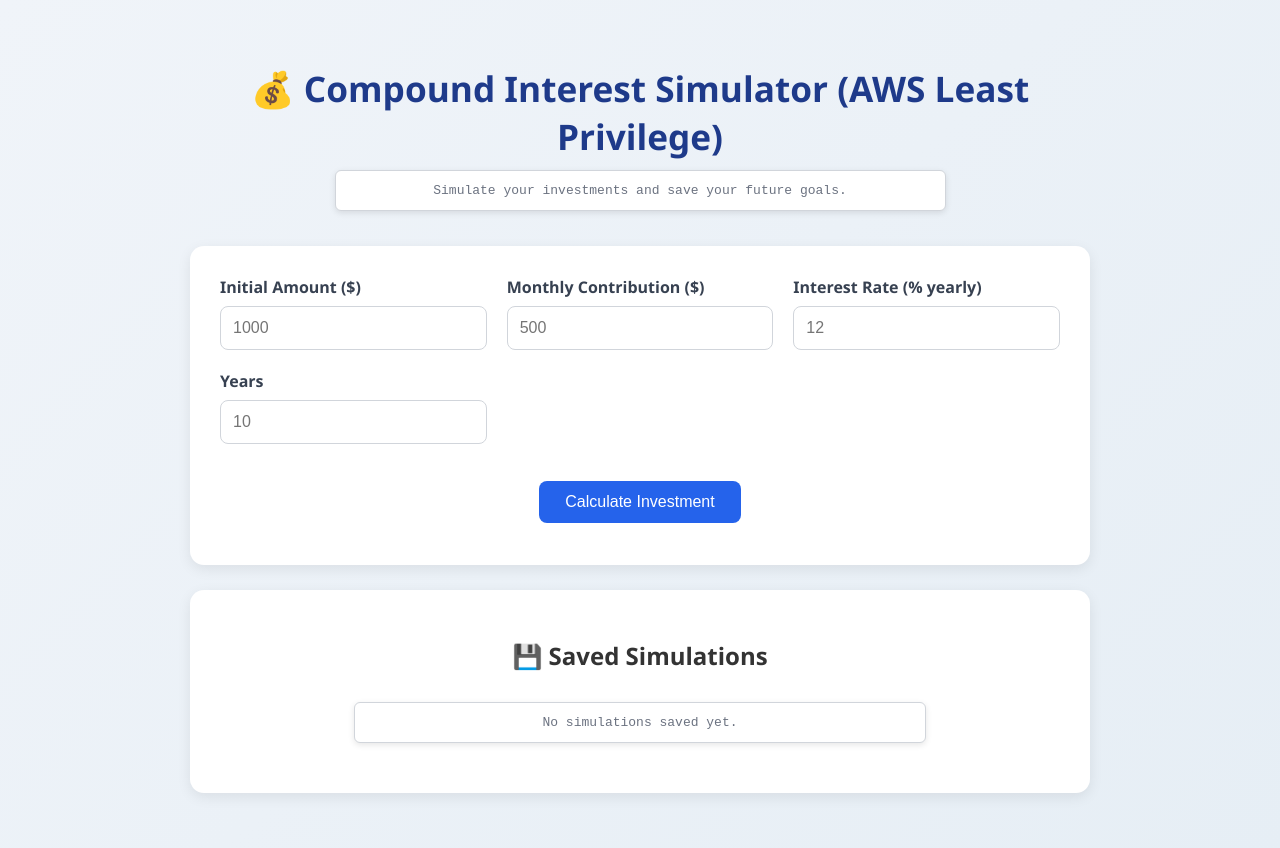
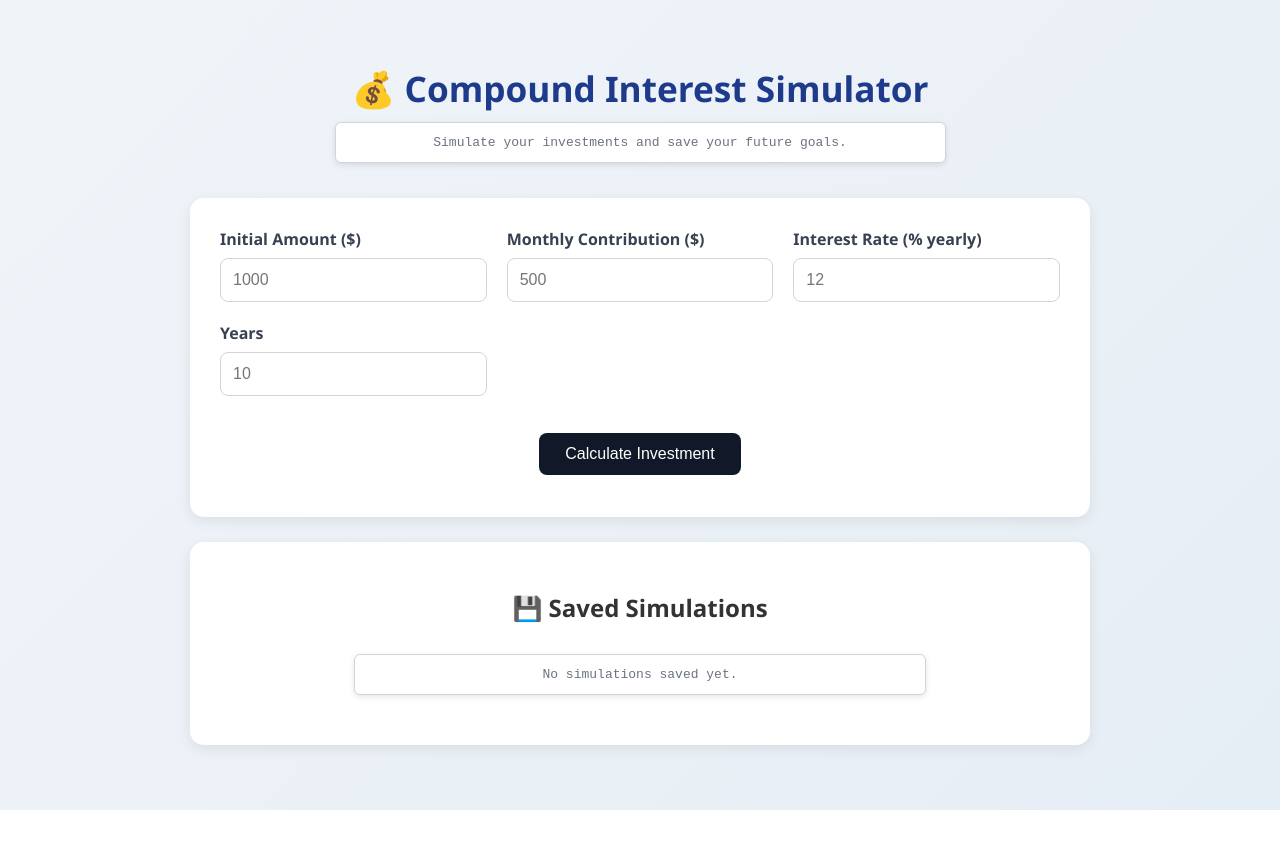
Before and after one commit to Mauricio-Camilo-AWS-Projects/s3-frontend, a website: page src/index.html in a window 1280 px wide. After the commit the page ends 810 px from the top, so only its background shows below. Drawn offline with Linux system fonts and the light colour scheme.

Commit message:
change button

```diff
--- a/src/index.html
+++ b/src/index.html
@@ -9,7 +9,7 @@
 <body>
 
   <div class="container">
-    <h1>💰 Compound Interest Simulator (AWS Least Privilege)</h1>
+    <h1>💰 Compound Interest Simulator</h1>
     <p class="subtitle">
       Simulate your investments and save your future goals.
     </p>
--- a/src/script.js
+++ b/src/script.js
@@ -1,7 +1,8 @@
 // Backend URL
 // const API_BASE_URL = "https://mectech1.com";
 const API_BASE_URL = "http://localhost:3000";
-// const API_BASE_URL = "http://aws-bootcamp-alb-1327830594.us-east-1.elb.amazonaws.com";
+// const API_BASE_URL = "http://aws-bootcamp-alb-2130395155.us-east-1.elb.amazonaws.com";
+
 
 let latestSimulation = null;
 let savedSimulations = [];
--- a/src/styles.css
+++ b/src/styles.css
@@ -200,7 +200,8 @@
   }
 
   button {
-    background: #2563eb;
+    /* background: #2563eb; */
+    background: #111827;
     color: white;
     border: none;
     padding: 12px 26px;
```
